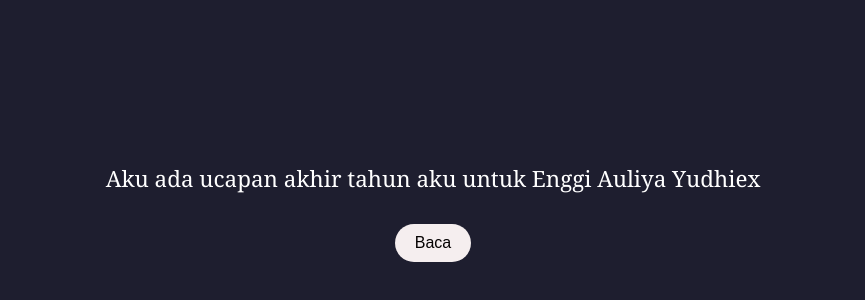
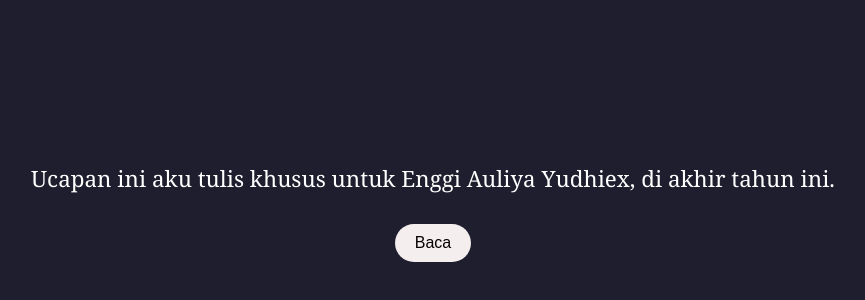
Before and after one commit to Hafezaul/we-continue, a plain HTML site: page index.html in a window 1280 px wide. Shown: the part 188-488 px from the top of the page, without its empty margins (207-1072 px from the left). Drawn offline with Linux system fonts and the light colour scheme.

Commit message:
Personalize year-end message in index.html
Updated the introductory message to personalize it for Enggi Auliya Yudhiex.

```diff
--- a/index.html
+++ b/index.html
@@ -12,8 +12,8 @@
   </head>
   <body>
     <div class="intro" id="introText">
-	Aku ada ucapan akhir tahun aku untuk Enggi Auliya Yudhiex
-    </div>
+Ucapan ini aku tulis khusus untuk Enggi Auliya Yudhiex, di akhir tahun ini.
+	</div>
     <button id="playBtn" class="btn" onclick="showLetter()">Baca</button>
 
     <div class="letter" id="letterBox">
@@ -27,4 +27,5 @@
     </audio>
     <script src="main.js"></script>
   </body>
+
 </html>
```
